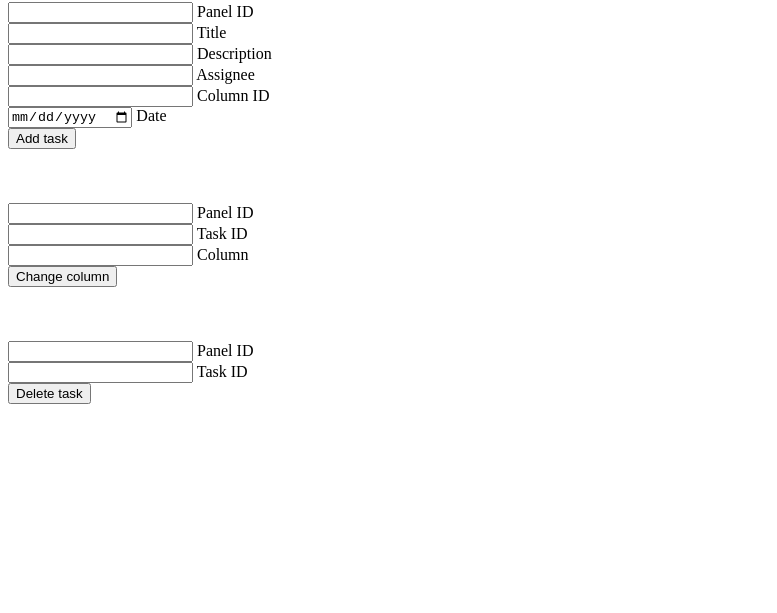
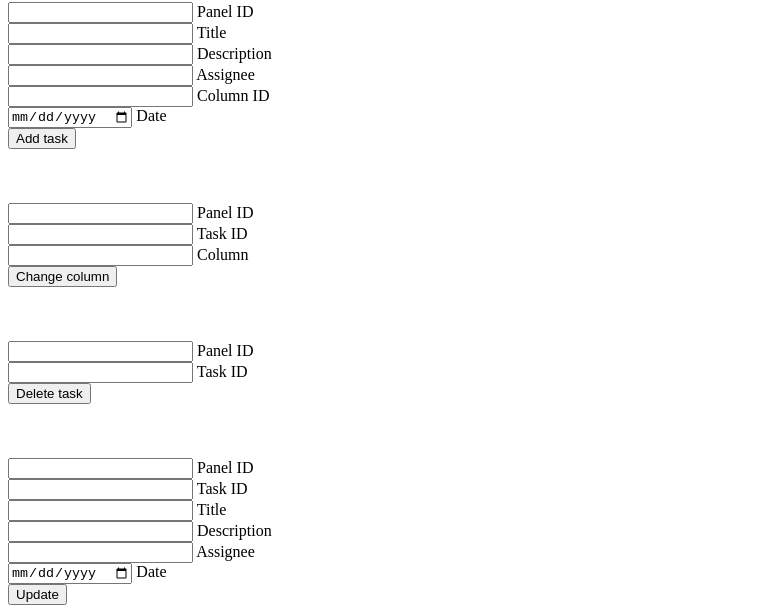
Before and after one commit to Viktoriyo4/Fullstackers-producto3, a website: page public/testQueries.html in a window 1280 px wide. Shown: the part 242-855 px from the top of the page, without its empty margins (0-777 px from the left). Before the commit the page ends 800 px from the top, so only its background shows below. Drawn offline with Linux system fonts and the light colour scheme.

Commit message:
Update task

```diff
--- a/public/scripts/queries.js
+++ b/public/scripts/queries.js
@@ -1,3 +1,61 @@
+async function updateTask(){
+    const taskId = document.getElementById('taskIdUpdate').value
+    const panelId = document.getElementById('panelUpdateTaskId').value
+    const title = document.getElementById('titleUpdateTask').value
+    const description = document.getElementById('descriptionUpdateTask').value
+    const assignee = document.getElementById('assigneeUpdateTask').value
+    const dueDate = document.getElementById('dateUpdateTask').value
+
+    console.log(taskId)
+    console.log(panelId)
+    console.log(title)
+    console.log(description)
+    console.log(assignee)
+    console.log(dueDate)
+
+    const query = `mutation($panelId: ID!, $taskId: ID!, $title: String!, $description: String!, $assignee: String!, $dueDate: String!) {
+        updateTask(panelId: $panelId, id: $taskId, title: $title, description: $description, assignee: $assignee, dueDate: $dueDate) {
+          id,
+          title,
+          description,
+          dueDate,
+          assignee,
+          columnId,
+        }
+    }`
+
+    try {
+        const response = await fetch('http://localhost:8080/graphql', {
+            method: 'POST',
+            headers: {
+                'Content-Type': 'application/json',
+            },
+            body: JSON.stringify({
+                query,
+                variables: {
+                    panelId: panelId,
+                    taskId: taskId,
+                    title: title,
+                    description: description,
+                    assignee: assignee,
+                    dueDate: dueDate,
+                },
+            })
+        });
+
+        if (!response.ok){
+            const errorMessage = await response.text();
+            throw new Error(`Error status: ${response.status}, message: ${errorMessage}`);
+        }
+
+        const result = await response.json();
+        console.log("Changed column: ", result.data);
+
+    } catch (error){
+        console.log(error)
+    }
+}
+
 async function addPanel(){
     const name = document.getElementById('panelName').value
     const dueno = document.getElementById('panelDueno').value
@@ -232,10 +290,6 @@ async function changeTaskColumn(){
     const columnId = document.getElementById('changeColumnId').value
     const taskId = document.getElementById('taskIdChangeColumn').value
 
-    console.log(panelId)
-    console.log(columnId)
-    console.log(taskId)
-
     const query = `mutation($panelId: ID!, $taskId: ID!, $columnId: ID!) {
         changeTaskColumn(panelId: $panelId, id: $taskId, columnId: $columnId) {
           id,
--- a/public/testQueries.html
+++ b/public/testQueries.html
@@ -74,5 +74,27 @@
 
     <button type="button" class="btn btn-primary" onclick="removeTask()">Delete task</button>
 </form>
+<br><br><br>
+<form>
+    <input type="text" class="form-control" id="panelUpdateTaskId">
+    <label for="panelTaskId" class="form-label">Panel ID</label><br>
+
+    <input type="text" class="form-control" id="taskIdUpdate">
+    <label for="taskIdUpdate" class="form-label">Task ID</label><br>
+
+    <input type="text" class="form-control" id="titleUpdateTask">
+    <label for="titleTask" class="form-label">Title</label><br>
+
+    <input type="text" class="form-control" id="descriptionUpdateTask">
+    <label for="descriptionTask" class="form-label">Description</label><br>
+
+    <input type="text" class="form-control" id="assigneeUpdateTask">
+    <label for="assigneeTask" class="form-label">Assignee</label><br>
+
+    <input type="date" class="form-control" id="dateUpdateTask">
+    <label for="dateTask" class="form-label">Date</label><br>
+
+    <button type="button" class="btn btn-primary" onclick="updateTask()">Update</button>
+</form>
 
 <script src="./Scripts/queries.js"></script>
--- a/schema.js
+++ b/schema.js
@@ -33,6 +33,7 @@ const typeDefs = gql(`
         addTask(panelId: ID!, title: String!, description: String!, dueDate: String!, assignee: String!, columnId: ID!): Task,
 
         changeTaskColumn(panelId: ID!, id: ID!, columnId: ID!): Task,
+        updateTask(panelId: ID!, id: ID!, title: String!, description: String!, assignee: String!, dueDate: String!): Task,
 
         removePanel(id: ID!): Panel,
         removeTask(panelId: ID!, id: ID!): Task,
@@ -59,6 +60,9 @@ const resolvers = {
         changeTaskColumn: async (parent, args) => {
             return await TaskController.changeColumn(args)
         },
+        updateTask: async (parent, args) => {
+            return await TaskController.updateTask(args)
+        },
 
         removePanel: async (parent, args) => {
             return await PanelController.removePanel(args.id)
```
Also changed, not shown: controllers/TaskController.js (+15 -1 lines), 1 other file.
